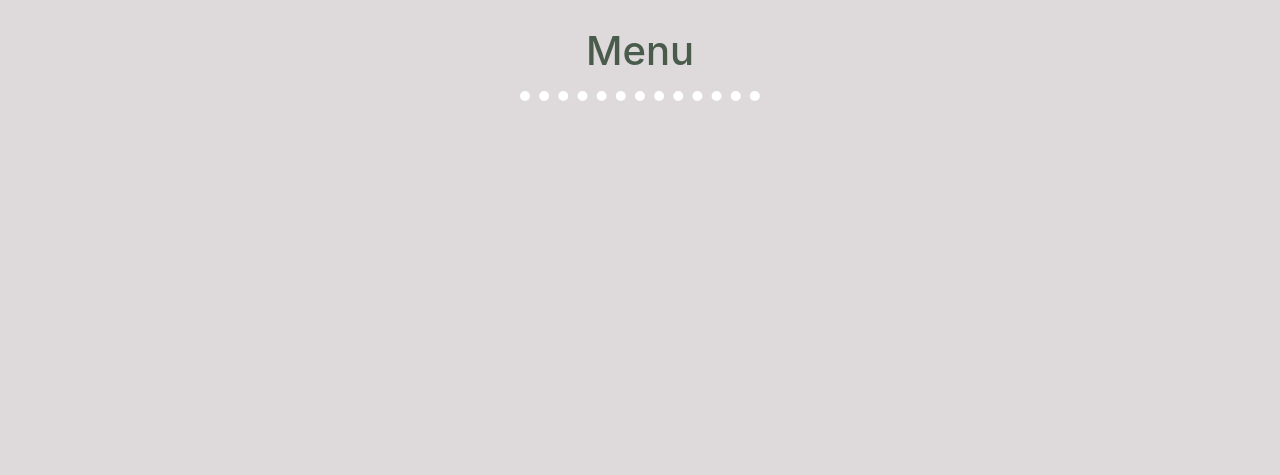
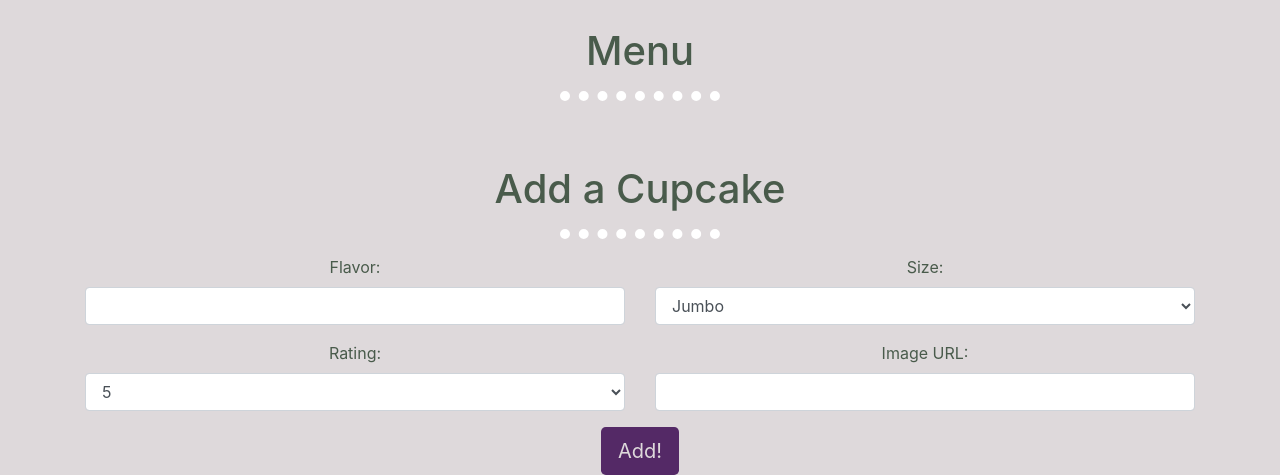
Before and after one commit to kwolosonovich/cupcakery, a Flask app: page / in a window 1280 px wide. Shown: the part 874-1349 px from the top of the page. Before the commit the page ends 975 px from the top, so only its background shows below. Run offline with Flask 2, Linux system fonts and the light colour scheme; data that the repository does not hold is empty; some libraries are stand-ins or nearby versions.

Commit message:
updated - not working

```diff
--- a/app.py
+++ b/app.py
@@ -22,8 +22,9 @@ connect_db(app)
 @app.route('/')
 def cupcakes():
     '''Render homepage.'''
-    # cupcakes = Cupcake.query.all()
-    return render_template('cupcakes.html')
+    cupcakes = Cupcake.query.all()
+    return render_template('cupcakes.html', cupcakes=cupcakes)
+    # return render_template('cupcakes.html')
 
 @app.route('/api/cupcakes')
 def list_cupcakes():
@@ -34,9 +35,28 @@ def list_cupcakes():
     return jsonify(cupcakes=cupcakes)
     # returns 200 in insomnia
 
-# @app.route('/api/cupcakes/<int:id>')
-# def get_single_cupcake(id):
-#     '''Returns info about one cupcake'''
-#     cupcake = Cupcake.query.get_or_404(id)
-#     # serialize and return cupcake
-#     return jsonify(cupcake=cupcake.serialize())
+
+@app.route('/api/cupcakes/<int:id>')
+def get_single_cupcake(id):
+    '''Returns info about one cupcake'''
+    cupcake = Cupcake.query.get_or_404(id)
+    # serialize and return cupcake
+    return jsonify(cupcake=cupcake.serialize())
+
+
+@app.route('/api/cupcakes', methods=['POST'])
+def new_cupcake():
+    '''Add a new cupcake and render HTML'''
+
+    data = request.json
+
+    cupcake = Cupcake(
+        flavor=data['flavor'],
+        rating=data['rating'],
+        size=data['size'],
+        image=data['image'] or None)
+
+    db.session.add(cupcake)
+    db.session.commit()
+
+    return (jsonify(cupcake=cupcake.to_dict()), 201)
--- a/static/cupcakes.js
+++ b/static/cupcakes.js
@@ -33,3 +33,29 @@ async function displayCupcakes() {
         $("#menu-list").append(addCupcake);
     }
 }
+
+// add new cupcake from form
+
+$('#add-cupcake').on("click", async function (e) {
+    e.preventDefault();
+
+    let flavor = $("#flavor-des").val();
+    let rating = $("#form-rating").val();
+    let size = $("#form-size").val();
+    var image = $("#form-image").val();
+
+    if (image.length === 0) {
+        image = 'https://tinyurl.com/demo-cupcake';
+    }
+
+    const response = await axios.post(`${BASE _URL}/cupcakes`, {
+        flavor,
+        rating,
+        size,
+        image
+    });
+
+    let newCupcake = $(cupcakeHTML(response.data.cupcake));
+    $("#menu-list").append(newCupcake);
+    $("#add-cupcake").trigger("reset");
+});
--- a/static/styles.css
+++ b/static/styles.css
@@ -1,6 +1,6 @@
 body {
     vertical-align: center;
-    text-align: right;
+    text-align: center;
 }
 #nav-style {
     text-align: right;
@@ -24,13 +24,12 @@ body {
 .cupcakes-section {
     text-align: center;
 }
-
 #label {
     border-radius: 7px;
 }
 hr {
     border-top: 10px dotted white;
-    width: 30%;
+    width: 20%;
 }
 .main-image {
     height: 500px;
--- a/templates/cupcakes.html
+++ b/templates/cupcakes.html
@@ -18,14 +18,14 @@
     </div>
 
 
-    <div class="container cupcakes-section mt-5">
+    <div class="container cupcakes-section mt-5 mb-5">
 
         <div class="container w-75">
             <h1>Menu</h1>
             <hr class="width = 30%">
         </div>
 
-        <div class="container" id="menu">
+        <div class="container mt-3 mb-3" id="menu">
             <div class="row row-cols-3" id="menu-list">
 
 
@@ -54,6 +54,49 @@
         </div>
     </div>
 
+    <div class="container mt-5" id="add_section">
+
+        <div class="container w-75">
+            <h1 align="">Add a Cupcake</h1>
+            <hr class="width = 30%">
+        </div>
+
+        <form id="new-cupcake-form">
+            <div class="row">
+                <div class="form-group col">
+                    <label for="flavor-des">Flavor: </label>
+                    <input name="flavor" class="form-control" id="flavor-des">
+                </div>
+                <div class="form-group col">
+                    <label for="size">Size: </label>
+                    <select name="size" class="form-control" id="size">
+                        <option>Jumbo</option>
+                        <option>Regular</option>
+                        <option>Mini</option>
+                    </select>
+                </div>
+            </div>
+            <div class="row">
+                <div class="form-group col">
+                    <label for="rating">Rating: </label>
+                    <select name="rating" class="form-control" id="rating">
+                        <option>5</option>
+                        <option>4</option>
+                        <option>3</option>
+                        <option>2</option>
+                        <option>1</option>
+                    </select>
+                </div>
+                 <div class="form-group col">
+                    <label for="image-url">Image URL: </label>
+                    <input name="image" class="form-control" id="image-url">
+                </div>
+            </div>
+            <button type="button" id="add-cupcake" class="btn btn-lg bg-purple">Add!</button>
+        </form>
+
+    </div>
+
 
 
 {% endblock %}
--- a/templates/index.html
+++ b/templates/index.html
@@ -2,11 +2,13 @@
 <html lang="en">
 <head>
     <meta charset="UTF-8">
+    <meta http-equiv="X-UA-Compatible" content="ie=edge">
     <link rel="stylesheet" href="https://stackpath.bootstrapcdn.com/bootstrap/4.5.0/css/bootstrap.min.css">
     <link rel="stylesheet" href="../static/styles.css">
     <title>Cupcakery</title>
 
 </head>
+
 <body class="bg-pink">
 
     <nav class="navbar navbar-expand-lg sticky-top bg-purple" id="nav-style">
@@ -19,13 +21,13 @@
                 <a class="nav-option nav-link m-1" href="/#menu">Menu</a>
             </li>
             <li class="nav-item">
-                <a class="nav-option nav-link m-1" href="">placeholder</a>
+                <a class="nav-option nav-link m-1" href="/#add_section">Add a Cupcake</a>
             </li>
         </ul>
     </nav>
 
     <div class="jumbotron jumbotron-fluid bg-purple">
-        <div class="container">
+        <div class="container text-right">
             <h1 class="display-4">Carmen's Cupcakery</h1>
             <p class="lead">Cupcake confections made by Carmen with an extra dash of love.</p>
         </div>
@@ -36,6 +38,10 @@
         {% endblock %}
     </main>
 
+    <script>
+        $(document).ready(displayCupcakes());
+    </script>
+
 
     <script src="https://code.jquery.com/jquery-3.5.1.slim.min.js" integrity="sha384-DfXdz2htPH0lsSSs5nCTpuj/zy4C+OGpamoFVy38MVBnE+IbbVYUew+OrCXaRkfj" crossorigin="anonymous"></script>
     <script src="https://cdn.jsdelivr.net/npm/popper.js@1.16.0/dist/umd/popper.min.js" integrity="sha384-Q6E9RHvbIyZFJoft+2mJbHaEWldlvI9IOYy5n3zV9zzTtmI3UksdQRVvoxMfooAo" crossorigin="anonymous"></script>
```
